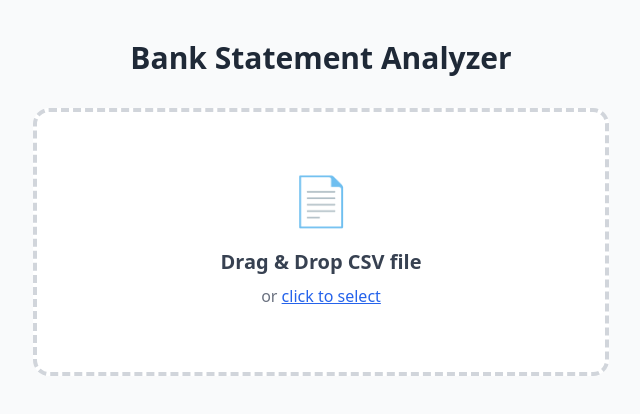
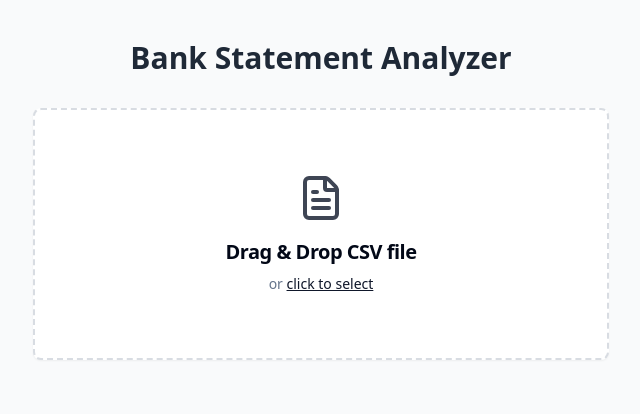
Before and after one commit to AndrKirienko/bank-statement-analyzer, a Next.js app: page / in a window 1280 px wide. Shown: the top 414 px of the page, without its empty margins (319-959 px from the left). Built offline with nearby package versions, Linux system fonts and the light colour scheme.

Commit message:
refactor: Update FileUploader and ValidationErrors to use shadcn-ui

```diff
--- a/src/components/FileUploader.tsx
+++ b/src/components/FileUploader.tsx
@@ -2,6 +2,9 @@
 
 import React from "react";
 import { useDropzone, Accept } from "react-dropzone";
+import { Card } from "@/components/ui/card";
+import { UploadCloud, FileText } from "lucide-react";
+import { cn } from "@/lib/utils";
 
 interface FileUploaderProps {
   onFileSelect: (file: File) => void;
@@ -13,9 +16,7 @@ export const FileUploader: React.FC<FileUploaderProps> = ({
   accept = { "text/csv": [".csv"] },
 }) => {
   const onDrop = (acceptedFiles: File[]) => {
-    if (acceptedFiles[0]) {
-      onFileSelect(acceptedFiles[0]);
-    }
+    if (acceptedFiles[0]) onFileSelect(acceptedFiles[0]);
   };
 
   const { getRootProps, getInputProps, isDragActive } = useDropzone({
@@ -25,26 +26,27 @@ export const FileUploader: React.FC<FileUploaderProps> = ({
   });
 
   return (
-    <div
+    <Card
       {...getRootProps()}
-      className={`w-full max-w-xl cursor-pointer rounded-2xl border-4 border-dashed p-16 text-center transition-all ${
-        isDragActive
-          ? "scale-105 border-blue-500 bg-blue-50 shadow-lg"
-          : "border-gray-300 bg-white hover:border-gray-400"
-      }`}
+      className={cn(
+        "hover:bg-muted/50 w-full max-w-xl cursor-pointer border-2 border-dashed p-16 text-center transition-all",
+        isDragActive ? "border-primary bg-muted/50 scale-[1.02]" : "border-muted-foreground/25"
+      )}
     >
       <input {...getInputProps()} />
       <div className="flex flex-col items-center gap-4">
-        <div className="mb-2 text-5xl text-blue-500">{isDragActive ? "📥" : "📄"}</div>
+        <div className="text-primary opacity-80">
+          {isDragActive ? <UploadCloud size={48} /> : <FileText size={48} />}
+        </div>
         <div className="space-y-2">
-          <p className="text-xl font-semibold text-gray-700">
-            {isDragActive ? "Drop the file here..." : "Drag & Drop CSV file"}
+          <p className="text-xl font-semibold tracking-tight">
+            {isDragActive ? "Drop the file here" : "Drag & Drop CSV file"}
           </p>
-          <p className="text-gray-500">
-            or <span className="text-blue-600 underline">click to select</span>
+          <p className="text-muted-foreground text-sm">
+            or <span className="text-primary underline">click to select</span>
           </p>
         </div>
       </div>
-    </div>
+    </Card>
   );
 };
--- a/src/components/ValidationErrors.tsx
+++ b/src/components/ValidationErrors.tsx
@@ -2,6 +2,9 @@
 
 import React from "react";
 import { ValidationError } from "@/lib/schema";
+import { Alert, AlertDescription, AlertTitle } from "@/components/ui/alert";
+import { AlertCircle } from "lucide-react";
+import { Card } from "@/components/ui/card";
 
 interface ValidationErrorsProps {
   errors: ValidationError[];
@@ -11,23 +14,27 @@ export const ValidationErrors: React.FC<ValidationErrorsProps> = ({ errors }) =>
   if (errors.length === 0) return null;
 
   return (
-    <div className="mt-6 w-full max-w-xl rounded border-l-4 border-red-500 bg-red-50 p-4 text-red-700 shadow-sm">
-      <p className="mb-3 text-lg font-bold text-red-800">
-        ⚠️ Errors in the data: ({errors.length} lines):
-      </p>
+    <div className="mt-6 w-full max-w-xl space-y-4">
+      <Alert variant="destructive">
+        <AlertCircle className="h-4 w-4" />
+        <AlertTitle>Validation Failed</AlertTitle>
+        <AlertDescription>{errors.length} rows contain errors and were skipped.</AlertDescription>
+      </Alert>
 
-      <ul className="custom-scrollbar max-h-60 space-y-3 overflow-y-auto pr-2">
+      <div className="custom-scrollbar max-h-64 space-y-2 overflow-y-auto pr-2">
         {errors.map((err, index) => (
-          <li key={index} className="rounded border border-red-100 bg-white/50 p-2 text-sm">
-            <div className="mb-1 font-bold text-red-900">Line {err.row}:</div>
-            <ul className="list-inside list-disc space-y-0.5 opacity-90">
+          <Card key={index} className="border-destructive/20 bg-destructive/5 p-3">
+            <p className="text-destructive text-xs font-bold uppercase tracking-wider">
+              Line {err.row}
+            </p>
+            <ul className="text-muted-foreground mt-1 list-inside list-disc text-sm">
               {err.messages.map((msg, i) => (
                 <li key={i}>{msg}</li>
               ))}
             </ul>
-          </li>
+          </Card>
         ))}
-      </ul>
+      </div>
     </div>
   );
 };
```
